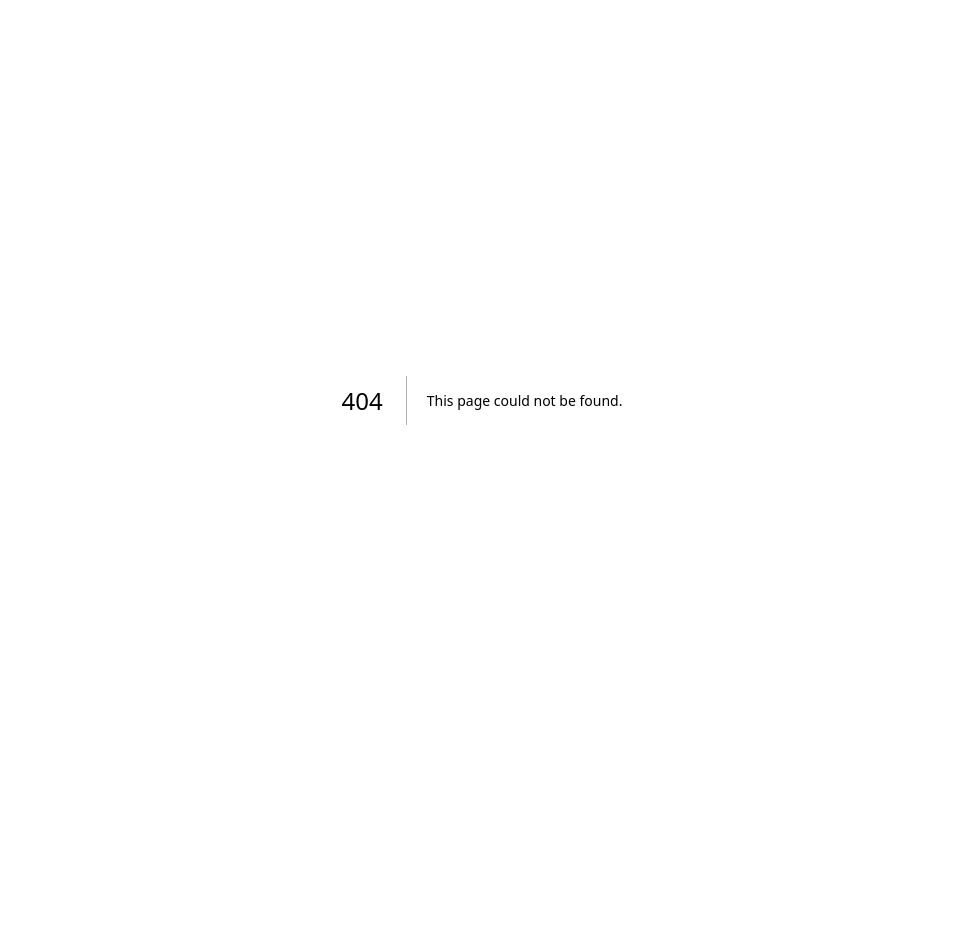
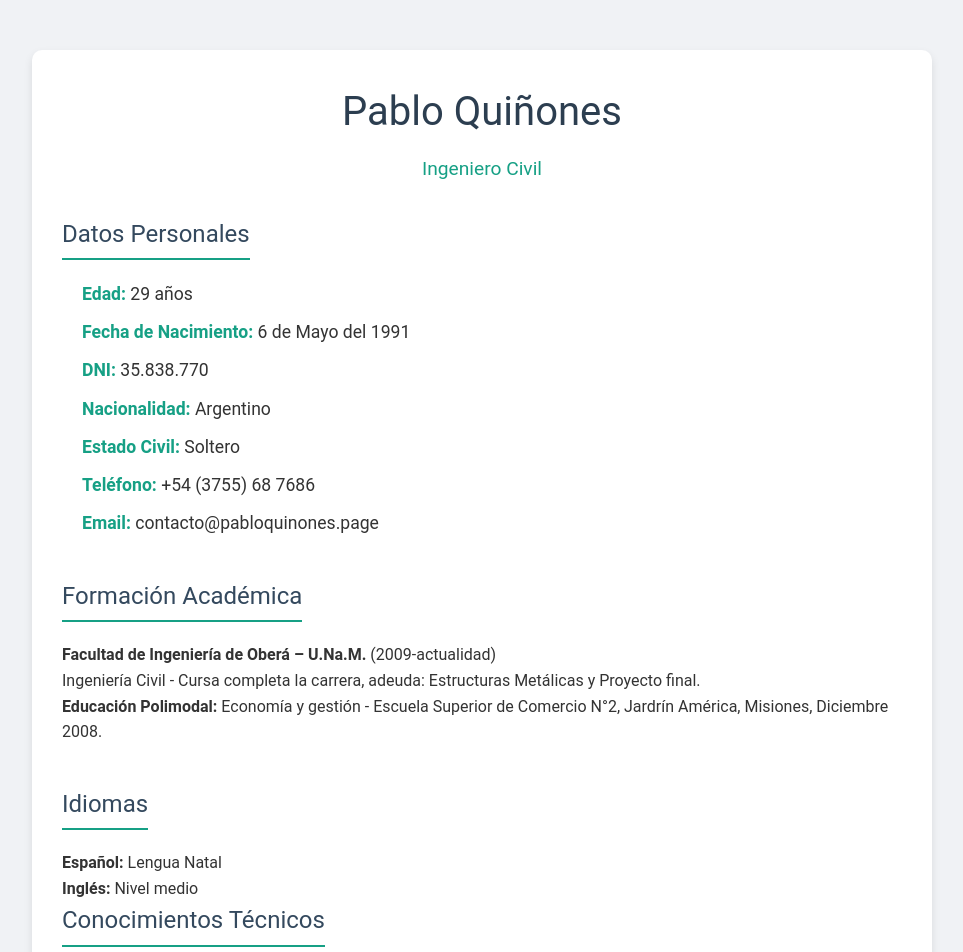
Before and after one commit to Pictus08/webpage-ingpabloquinones, a Next.js app: page /Portfolio in a window 1280 px wide. Before the commit this address had no page. Shown: the top 952 px of the page, without its empty margins (158-1121 px from the left). Before the commit the page ends 800 px from the top, so only its background shows below. Built offline with nearby package versions, Linux system fonts and the light colour scheme.

Commit message:
modo obscuro a la pagina de home

```diff
--- /dev/null
+++ b/app/Portfolio/Portfolio.css
@@ -0,0 +1,149 @@
+/* Reset básico para evitar inconsistencias entre navegadores */
+* {
+  margin: 0;
+  padding: 0;
+  box-sizing: border-box;
+}
+
+body {
+  font-family: "Roboto", sans-serif;
+  background-color: #f0f2f5;
+  color: #333;
+  line-height: 1.6;
+}
+
+/* Contenedor general del portafolio */
+.portfolio-container {
+  max-width: 900px;
+  margin: 50px auto;
+  background-color: #ffffff;
+  padding: 30px;
+  border-radius: 10px;
+  box-shadow: 0 4px 8px rgba(0, 0, 0, 0.1);
+}
+
+/* Estilo del encabezado */
+.header {
+  text-align: center;
+  margin-bottom: 30px;
+}
+
+.header h1 {
+  font-size: 2.5rem;
+  color: #2c3e50;
+  margin-bottom: 10px;
+}
+
+.header p {
+  font-size: 1.2rem;
+  color: #16a085;
+}
+
+/* Sección general */
+section {
+  margin-bottom: 40px;
+}
+
+h2 {
+  font-size: 1.5rem;
+  color: #34495e;
+  border-bottom: 2px solid #16a085;
+  display: inline-block;
+  padding-bottom: 5px;
+  margin-bottom: 20px;
+}
+
+/* Listas de datos personales */
+.personal-info ul,
+.skills ul,
+.courses ul,
+.conferences ul {
+  list-style-type: none;
+  padding-left: 20px;
+}
+
+.personal-info ul li,
+.skills ul li,
+.courses ul li,
+.conferences ul li {
+  margin-bottom: 10px;
+  font-size: 1.1rem;
+}
+
+ul li strong {
+  color: #16a085;
+}
+
+/* Sección de experiencia laboral */
+.experience h3 {
+  font-size: 1.2rem;
+  color: #2c3e50;
+  margin-bottom: 10px;
+}
+
+.experience p {
+  margin-bottom: 15px;
+  line-height: 1.6;
+}
+
+/* Footer */
+footer {
+  text-align: center;
+  padding-top: 20px;
+  border-top: 1px solid #ddd;
+  margin-top: 40px;
+}
+
+footer p {
+  font-size: 0.9rem;
+  color: #777;
+}
+
+/* Mejora de los enlaces */
+a {
+  text-decoration: none;
+  color: #16a085;
+}
+
+a:hover {
+  text-decoration: underline;
+}
+
+/* Botones (por si decides agregar alguno en el futuro) */
+button {
+  background-color: #16a085;
+  color: #ffffff;
+  border: none;
+  padding: 10px 20px;
+  font-size: 1rem;
+  border-radius: 5px;
+  cursor: pointer;
+  transition: background-color 0.3s ease;
+}
+
+button:hover {
+  background-color: #1abc9c;
+}
+
+/* Responsive para pantallas más pequeñas */
+@media (max-width: 768px) {
+  .portfolio-container {
+    padding: 20px;
+  }
+
+  .header h1 {
+    font-size: 2rem;
+  }
+
+  .header p {
+    font-size: 1rem;
+  }
+
+  h2 {
+    font-size: 1.3rem;
+  }
+
+  ul li {
+    font-size: 1rem;
+  }
+}
--- /dev/null
+++ b/app/Portfolio/page.jsx
@@ -0,0 +1,161 @@
+import "./Portfolio.css"; // Recuerda crear este archivo para estilos
+
+const Portfolio = () => {
+  return (
+    <div className="portfolio-container">
+      <header className="header">
+        <h1>Pablo Quiñones</h1>
+        <p>Ingeniero Civil</p>
+      </header>
+
+      <section className="personal-info">
+        <h2>Datos Personales</h2>
+        <ul>
+          <li>
+            <strong>Edad:</strong> 29 años
+          </li>
+          <li>
+            <strong>Fecha de Nacimiento:</strong> 6 de Mayo del 1991
+          </li>
+          <li>
+            <strong>DNI:</strong> 35.838.770
+          </li>
+          <li>
+            <strong>Nacionalidad:</strong> Argentino
+          </li>
+          <li>
+            <strong>Estado Civil:</strong> Soltero
+          </li>
+          <li>
+            <strong>Teléfono:</strong> +54 (3755) 68 7686
+          </li>
+          <li>
+            <strong>Email:</strong> contacto@pabloquinones.page
+          </li>
+        </ul>
+      </section>
+
+      <section className="education">
+        <h2>Formación Académica</h2>
+        <p>
+          <strong>Facultad de Ingeniería de Oberá – U.Na.M.</strong>{" "}
+          (2009-actualidad)
+        </p>
+        <p>
+          Ingeniería Civil - Cursa completa la carrera, adeuda: Estructuras
+          Metálicas y Proyecto final.
+        </p>
+        <p>
+          <strong>Educación Polimodal:</strong> Economía y gestión - Escuela
+          Superior de Comercio N°2, Jardrín América, Misiones, Diciembre 2008.
+        </p>
+      </section>
+
+      <section className="skills">
+        <h2>Idiomas</h2>
+        <p>
+          <strong>Español:</strong> Lengua Natal
+        </p>
+        <p>
+          <strong>Inglés:</strong> Nivel medio
+        </p>
+
+        <h2>Conocimientos Técnicos</h2>
+        <p>
+          <strong>Programas:</strong>
+          <ul>
+            <li>Autodesk Revit (Niveles 1-3)</li>
+            <li>Autodesk Navisworks</li>
+            <li>Q-GIS</li>
+            <li>Autocad (conocimientos avanzados)</li>
+            <li>Twinmotion</li>
+            <li>Sketchup</li>
+            <li>Rhinoceros + Grasshopper</li>
+            <li>SAP 2000</li>
+            <li>Robot Structural</li>
+          </ul>
+        </p>
+        <p>
+          <strong>Lenguajes de Programación:</strong>
+          <ul>
+            <li>Python (conocimientos medios)</li>
+            <li>C# (básico, API de Autodesk Revit)</li>
+            <li>Visual Basic (básico, automatización en Excel)</li>
+            <li>Dynamo y Grasshopper (automatización BIM)</li>
+          </ul>
+        </p>
+      </section>
+
+      <section className="experience">
+        <h2>Experiencia Laboral</h2>
+        <h3>Centro de Estudios Energéticos para el Desarrollo (CEED)</h3>
+        <p>
+          <strong>Cantera San Miguel:</strong> Operación de maquinaria pesada
+          (cargadores, retroexcavadoras, perforadoras neumáticas) y soldadura.
+        </p>
+        <p>
+          <strong>Modelador MEP:</strong> Autodesk Revit en proyectos
+          terciarizados para WEWORK (Mayo - Noviembre 2019).
+        </p>
+      </section>
+
+      <section className="courses">
+        <h2>Formación Adicional y Cursos</h2>
+        <ul>
+          <li>Curso de Autodesk Revit (Niveles 1-3)</li>
+          <li>Curso de Autodesk Navisworks</li>
+          <li>Curso de Q-GIS (30 horas)</li>
+          <li>Curso de Python aplicado a la ingeniería civil</li>
+          <li>Curso de Dynamo para Autodesk Revit</li>
+          <li>Curso de Grasshopper (automatización de procesos)</li>
+          <li>Curso de Photoshop CC (14 horas)</li>
+          <li>Curso de Ilustrator CC (14 horas)</li>
+        </ul>
+      </section>
+
+      <section className="conferences">
+        <h2>Congresos y Jornadas</h2>
+        <ul>
+          <li>
+            VI Congreso Nacional de Estudiantes de Ingeniería Civil (2014, Santa
+            Fe, Argentina)
+          </li>
+          <li>
+            I Jornada Regional de Estudiantes de Ingeniería Civil (2014, Oberá,
+            Misiones)
+          </li>
+          <li>
+            VII Congreso Nacional de Estudiantes de Ingeniería Civil (2014,
+            Olavarría, Buenos Aires)
+          </li>
+          <li>
+            XI Congreso Latinoamericano de Estudiantes de Ingeniería Civil
+            (2015, Cancún, México)
+          </li>
+          <li>
+            Organizador del IX Congreso Nacional de Estudiantes de Ingeniería
+            Civil (2016, Posadas, Misiones)
+          </li>
+          <li>
+            Organizador del XII Congreso Latinoamericano de Estudiantes de
+            Ingeniería Civil (2016, Iguazú/Posadas, Misiones)
+          </li>
+        </ul>
+      </section>
+
+      <section className="research">
+        <h2>Trabajos de Investigación</h2>
+        <p>
+          Estudio del “Estado fresco de morteros autocompactantes con arena de
+          trituración basáltica” (2015-2018)
+        </p>
+      </section>
+
+      <footer>
+        <p>© 2023 Pablo Quiñones - Ingeniero Civil</p>
+      </footer>
+    </div>
+  );
+};
+
+export default Portfolio;
--- a/app/page.jsx
+++ b/app/page.jsx
@@ -1,7 +1,9 @@
-export default function Home() {
+const HomePage = () => {
   return (
-    <div className="flex items-center justify-center min-h-screen bg-gray-100">
-      <h1 className="text-4xl font-bold text-gray-800">Web en desarrollo</h1>
+    <div className="min-h-screen bg-gray-900 text-white flex items-center justify-center">
+      <h1 className="text-4xl font-bold">Home page</h1>
     </div>
   );
-}
+};
+
+export default HomePage;
```
Also changed, not shown: app/HomePage.css (added).
